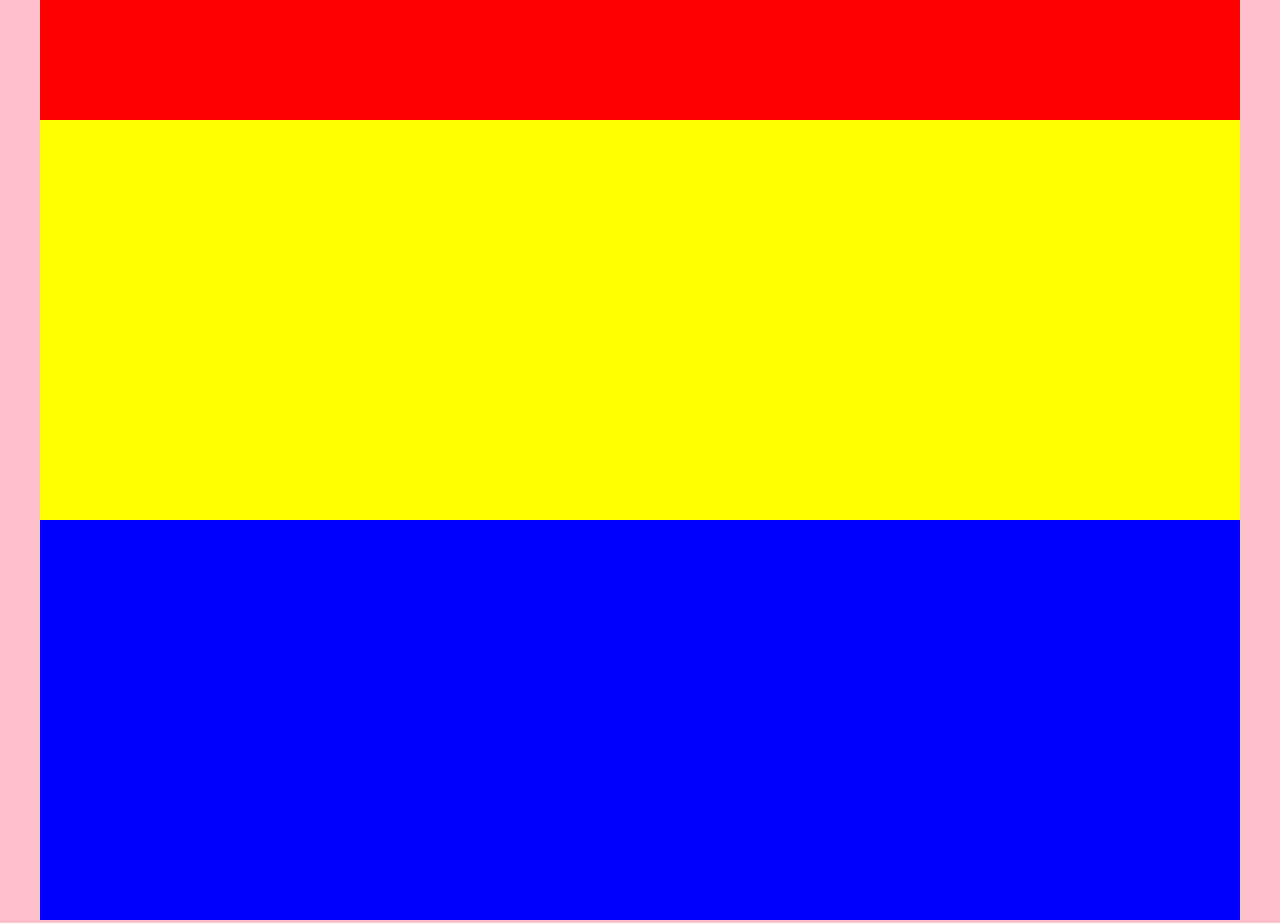
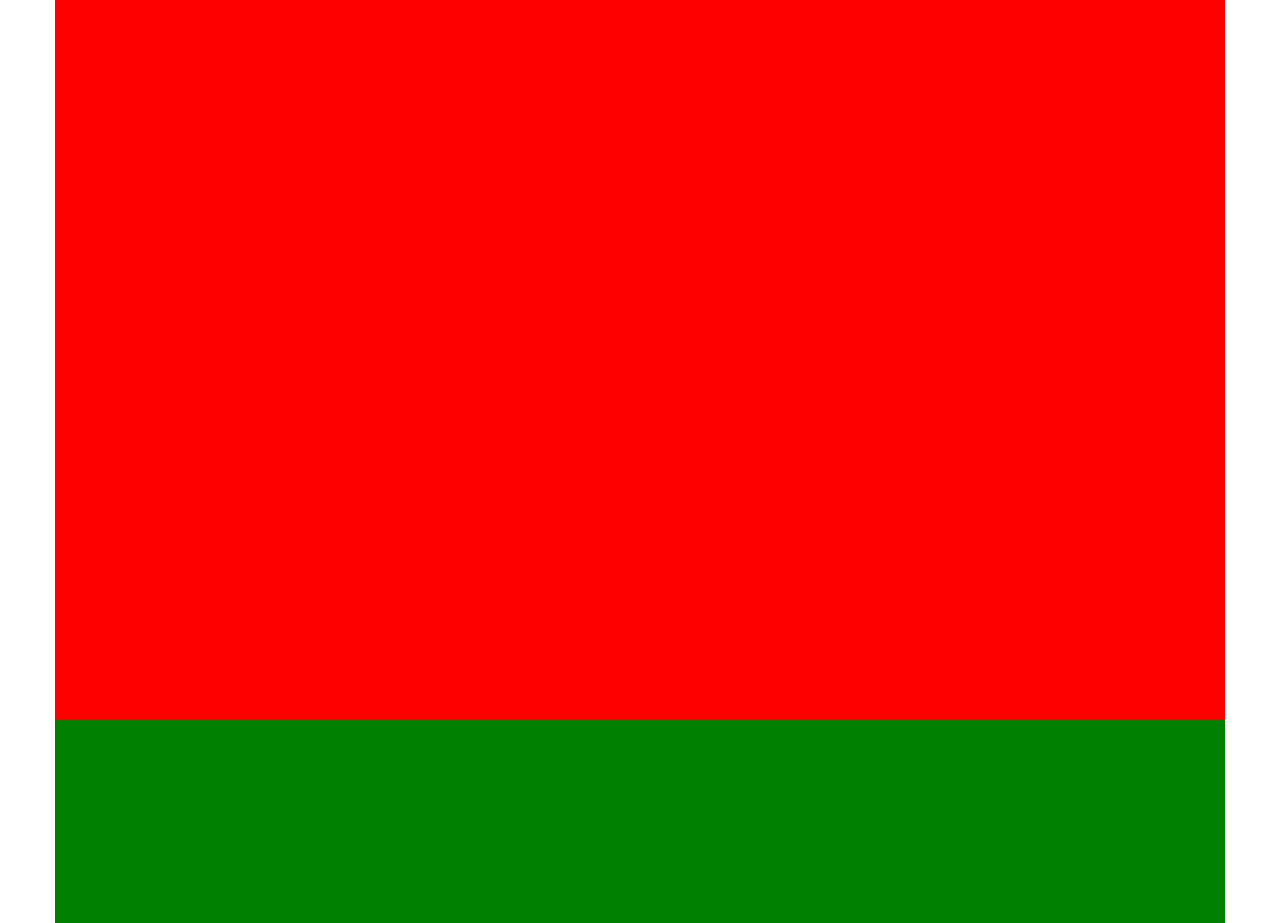
Before and after one commit to GrzegorzStanczyk/weekly-webdev-challenge-2, a website: page app/index.html in a window 1280 px wide. Shown: the part 280-1203 px from the top of the page. Drawn offline with nearby package versions, Linux system fonts and the light colour scheme; files that its build step writes are made by us from their sources.

Commit message:
Added section templates

```diff
--- a/app/index.html
+++ b/app/index.html
@@ -20,9 +20,15 @@
 
   </head>
   <body>
-    <section class="intro"></section>
-    <section class="about"></section>
-    <section class="services"></section>
+    <section class="intro">
+      <div class="content"></div>
+    </section>
+    <section class="about">
+      <div class="content"></div>
+    </section>
+    <section class="services">
+      <div class="content"></div>
+    </section>
 
     <!-- build:js scripts/vendor.js -->
     <!-- bower:js -->
--- a/app/styles/main.scss
+++ b/app/styles/main.scss
@@ -5,22 +5,28 @@ body {
   display: flex;
   flex-flow: column nowrap;
   justify-content: flex-start;
-  align-items: center;
-  background: pink;
   > section {
-    flex: 1;
     width: 100%;
-    max-width: 1200px;
-    min-height: 400px;
+    display: flex;
+    flex-flow: column nowrap;
+    justify-content: flex-start;
+    align-items: center;
+    .content {
+      width: 100%; height: 100%;
+      max-width: 1170px;
+    }
   }
 }
 
 .intro {
-  background: red;
+  height: 1000px;
+  .content { background: red; }
 }
 .about {
-  background: yellow;
+  height: 700px;
+  .content { background: green; }
 }
 .services {
-  background: blue;
+  height: 790px;
+  .content { background: blue; }
 }
```
